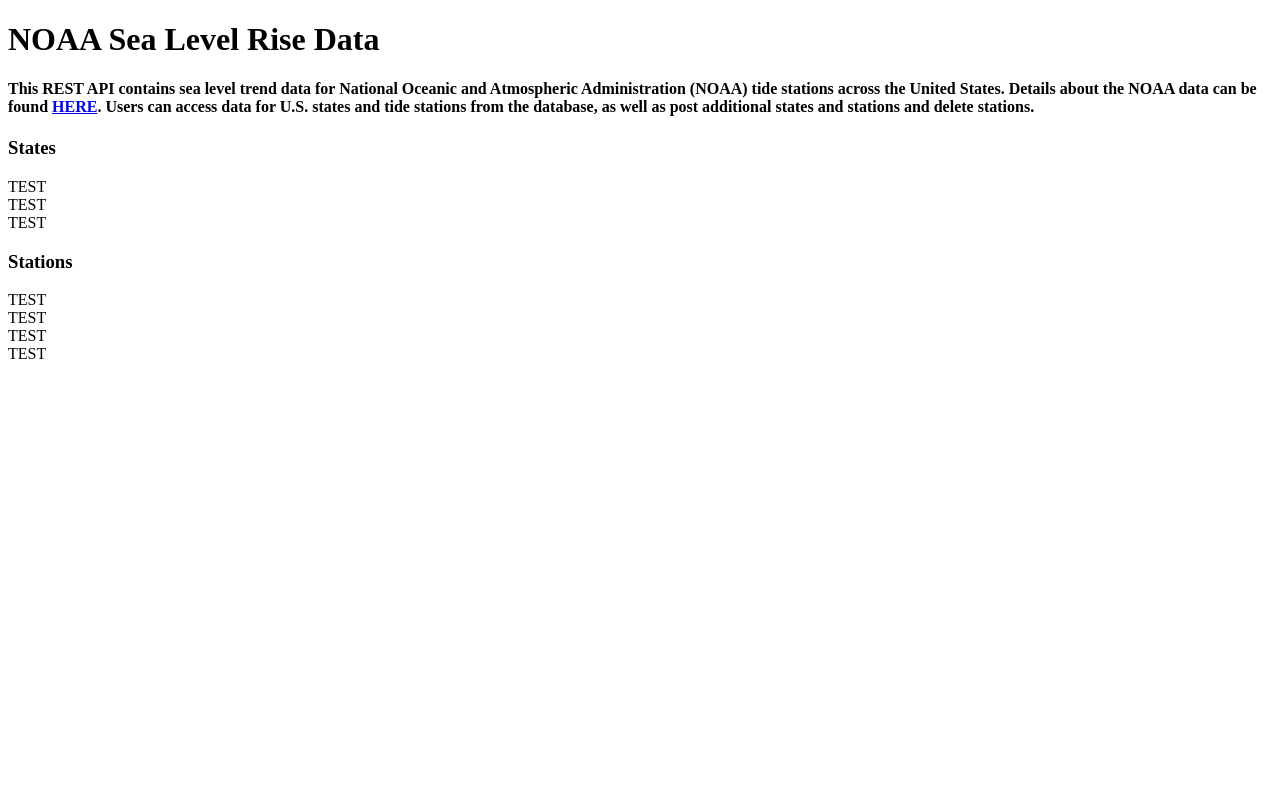
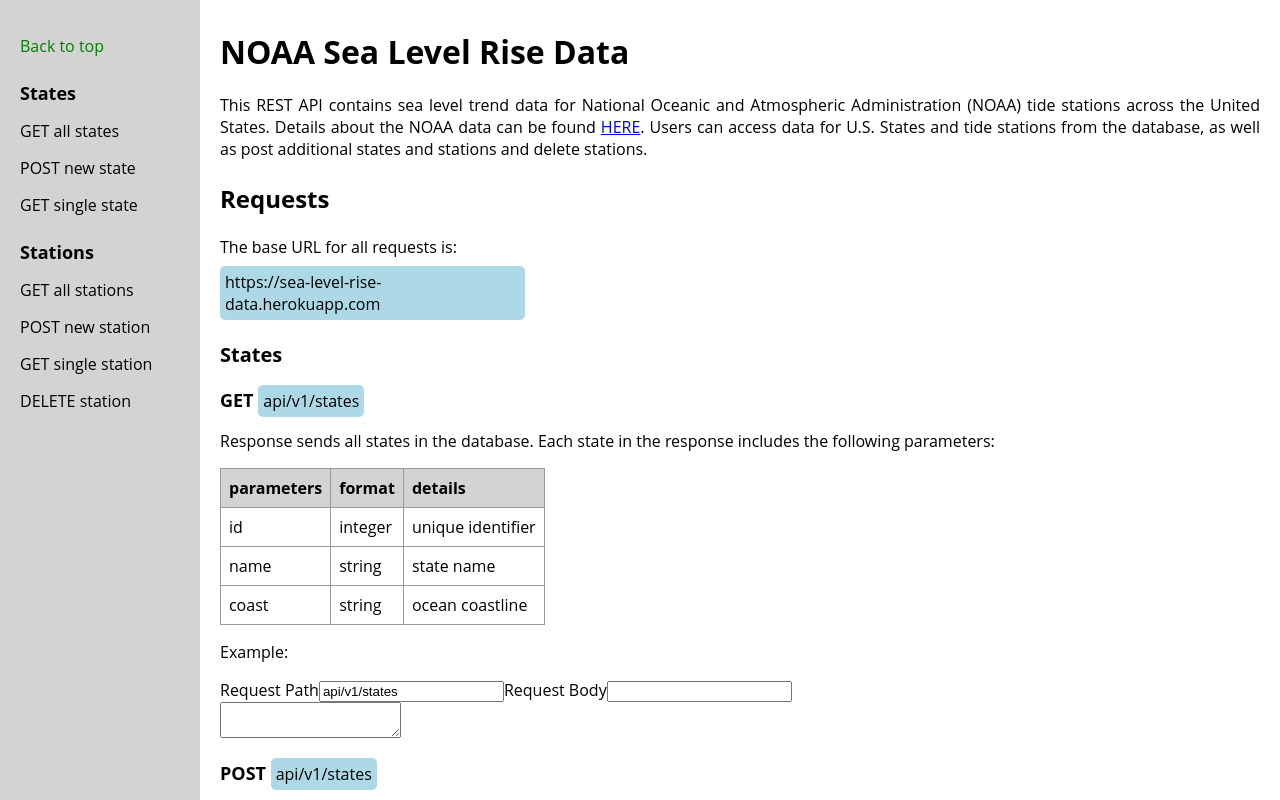
Before and after one commit to kaohman/sea-level-rise-data, a React (Create React App) app in the folder client/: page / in a window 1280 px wide. Shown: the top 800 px of the page. Built offline with nearby package versions, Linux system fonts and the light colour scheme.

Commit message:
Add initial styling and format tables

```diff
--- a/client/src/Components/App/App.js
+++ b/client/src/Components/App/App.js
@@ -7,10 +7,12 @@
 class App extends Component {
   render() {
     return (
-      <div>
+      <div id='app'>
         <Nav />
-        <Header />
-        <Route path='/' component={Requests} />
+        <div id='main-content'>
+          <Header />
+          <Route path='/' component={Requests} />
+        </div>
       </div>
     );
   }
--- a/client/src/Components/App/App.scss
+++ b/client/src/Components/App/App.scss
@@ -0,0 +1,20 @@
+*,
+*:after,
+*:before {
+  box-sizing: border-box;
+}
+
+body {
+  margin: 0;
+  padding: 0;
+  font-family: "Open Sans", sans-serif;
+}
+
+#app {
+  display: grid;
+  grid-template-columns: 200px 1fr;
+}
+
+#main-content {
+  padding: 30px 20px 10px 20px;
+}
--- a/client/src/Components/Header/Header.js
+++ b/client/src/Components/Header/Header.js
@@ -4,7 +4,10 @@
   return (
     <header>
       <h1>NOAA Sea Level Rise Data</h1>
-      <h4>This REST API contains sea level trend data for National Oceanic and Atmospheric Administration (NOAA) tide stations across the United States. Details about the NOAA data can be found <a href='https://tidesandcurrents.noaa.gov/sltrends/sltrends_us.html'>HERE</a>. Users can access data for U.S. states and tide stations from the database, as well as post additional states and stations and delete stations.</h4>
+      <h4>This REST API contains sea level trend data for National Oceanic and Atmospheric Administration (NOAA) tide stations across the United States. Details about the NOAA data can be found <a href='https://tidesandcurrents.noaa.gov/sltrends/sltrends_us.html'>HERE</a>. Users can access data for U.S. States and tide stations from the database, as well as post additional states and stations and delete stations.</h4>
+      <h2>Requests</h2>
+      <h4 id='base-text'>The base URL for all requests is:</h4>
+      <h4 id='base-url'>https://sea-level-rise-data.herokuapp.com</h4>
     </header>
   )
 }
--- a/client/src/Components/Header/Header.scss
+++ b/client/src/Components/Header/Header.scss
@@ -0,0 +1,24 @@
+header {
+  h1 {
+    margin-top: 0;
+  }
+
+  h4 {
+    font-weight: 400;
+    text-align: justify;
+  }
+}
+
+#base-text {
+  margin-bottom: 8px;
+}
+
+#base-url {
+  margin-top: 0;
+  width: 305px;
+  font-size: 16px;
+  font-weight: 400;
+  padding: 5px;
+  background-color: lightblue;
+  border-radius: 5px;
+}
--- a/client/src/Components/Nav/Nav.js
+++ b/client/src/Components/Nav/Nav.js
@@ -1,9 +1,19 @@
 import React from 'react';
+import { NavLink } from 'react-router-dom';
 
 const Nav = () => {
   return (
-    <div>
-
+    <div id='nav-sidebar'>
+      <NavLink to='/'><h5>Back to top</h5></NavLink>
+      <NavLink to='/states'><h4>States</h4></NavLink>
+      <NavLink to='/states/get-all'><h5>GET all states</h5></NavLink>
+      <NavLink to='/states/post'><h5>POST new state</h5></NavLink>
+      <NavLink to='/states/get-single'><h5>GET single state</h5></NavLink>
+      <NavLink to='/stations'><h4>Stations</h4></NavLink>
+      <NavLink to='/stations/get-all'><h5>GET all stations</h5></NavLink>
+      <NavLink to='/stations/post'><h5>POST new station</h5></NavLink>
+      <NavLink to='/stations/get-single'><h5>GET single station</h5></NavLink>
+      <NavLink to='/stations/delete'><h5>DELETE station</h5></NavLink>
     </div>
   )
 }
--- a/client/src/Components/Nav/Nav.scss
+++ b/client/src/Components/Nav/Nav.scss
@@ -0,0 +1,28 @@
+#nav-sidebar {
+  padding: 20px 20px;
+  background-color: lightgrey;
+
+  a {
+    text-decoration: none;
+    color: black;
+
+    &:hover {
+      color: green;
+    }
+  }
+
+  .active {
+    color: green;
+  }
+
+  h4 {
+    font-size: 18px;
+    margin-bottom: 5px;
+  }
+
+  h5 {
+    font-size: 16px;
+    margin: 15px 0;
+    font-weight: 400;
+  }
+}
--- a/client/src/Components/Request/Request.js
+++ b/client/src/Components/Request/Request.js
@@ -1,8 +1,62 @@
 import React from 'react';
 
-const Request = () => {
+const Request = (props) => {
+  const { type, path, details, table, example } = props.content;
+
+  const setTableRow = (table, i) => {
+    const keys = Object.keys(table);
+    return (
+      <tr>
+        <td>{table[keys[0]][i]}</td>
+        <td>{table[keys[1]][i]}</td>
+        <td>{table[keys[2]][i]}</td>
+      </tr>
+    )
+  }
   return (
-    <div>TEST</div>
+    <div>
+      <h3>{type} <span>{path}</span></h3>
+      <p>{details}</p>
+      {table &&
+        <table>
+          <tr>
+            { Object.keys(table).map(header => <th>{header}</th>) }
+          </tr>
+          {
+            table.parameters.map((item, i) => {
+              return setTableRow(table, i)
+            })
+          }
+        </table>
+      }
+      {props.content.queryText && <p>{props.content.queryText}</p>}
+      {props.content.queryTable &&
+        <table>
+          <tr>
+            {Object.keys(props.content.queryTable).map(header => <th>{header}</th>)}
+          </tr>
+          {
+            props.content.queryTable.parameters.map((item, i) => {
+              return setTableRow(props.content.queryTable, i)
+            })
+          }
+        </table>
+      }
+      {example &&
+        <div>
+          <form>
+            <p>Example:</p>
+            <label>Request Path
+              <input value={example.path}></input>
+            </label>
+            <label>Request Body
+              <input value={example.body}></input>
+            </label>
+          </form>
+          <textarea></textarea>
+        </div>
+      }
+    </div>
   )
 }
 
--- a/client/src/Components/Request/Request.scss
+++ b/client/src/Components/Request/Request.scss
@@ -0,0 +1,29 @@
+p {
+  text-align: justify;
+}
+
+h3 {
+  font-size: 18px;
+
+  span {
+    font-size: 16px;
+    font-weight: 400;
+    padding: 5px;
+    background-color: lightblue;
+    border-radius: 5px;
+  }
+}
+
+table {
+  border-collapse: collapse;
+}
+
+td, th {
+  border: 1px solid #999;
+  padding: 8px;
+  text-align: left;
+}
+
+th {
+  background-color: lightgrey;
+}
--- a/client/src/Components/Requests/Requests.js
+++ b/client/src/Components/Requests/Requests.js
@@ -6,13 +6,13 @@
 
   return (
     <div>
-      <h3>States</h3>
+      <h3 className='database-table-names'>States</h3>
       {
         content.states.map(endpoint => {
           return <Request content={endpoint}/>
         })
       }
-      <h3>Stations</h3>
+      <h3 className='database-table-names'>Stations</h3>
       {
         content.stations.map(endpoint => {
           return <Request content={endpoint} />
--- a/client/src/Components/Requests/Requests.scss
+++ b/client/src/Components/Requests/Requests.scss
@@ -0,0 +1,3 @@
+.database-table-names {
+  font-size: 20px;
+}
--- a/client/src/index.js
+++ b/client/src/index.js
@@ -3,6 +3,7 @@
 import App from './Components/App/App';
 import * as serviceWorker from './serviceWorker';
 import { BrowserRouter } from 'react-router-dom';
+import './main.scss';
 
 ReactDOM.render(<BrowserRouter><App /></BrowserRouter>, document.getElementById('root'));
 
--- a/client/src/main.scss
+++ b/client/src/main.scss
@@ -1 +1,5 @@
+@import './Components/Request/Request.scss';
+@import './Components/Requests/Requests.scss';
+@import './Components/Nav/Nav.scss';
+@import './Components/Header/Header.scss';
 @import './Components/App/App.scss';
```
